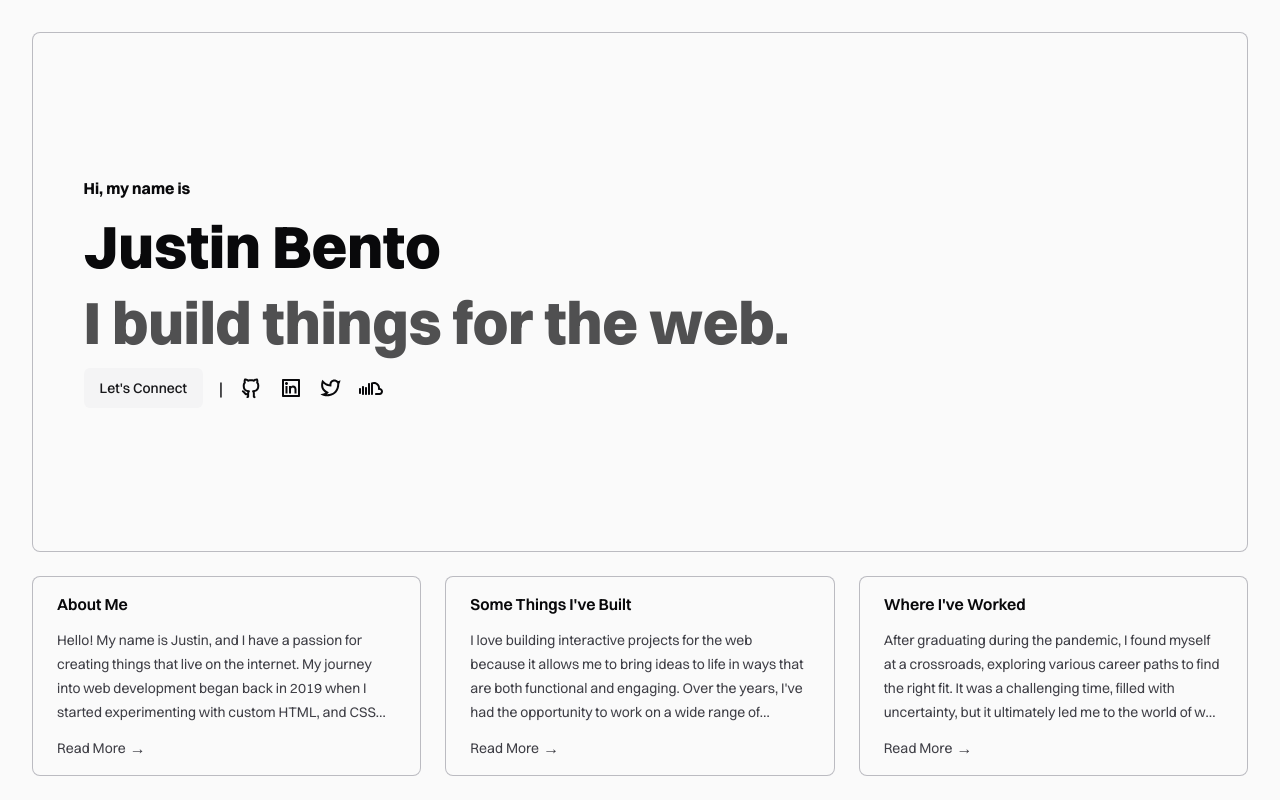
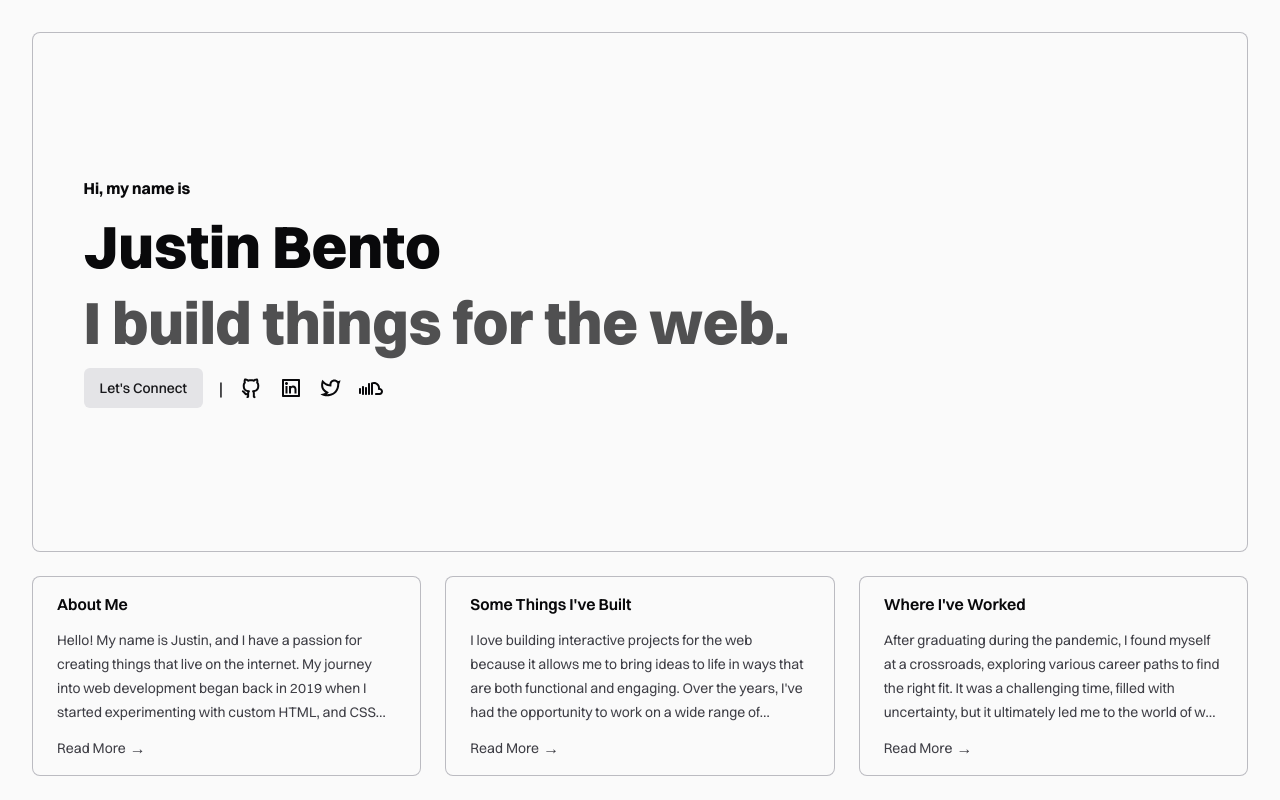
Before and after one commit to Justin-Bento/portfolio, a Next.js app: page / in a window 1280 px wide. Built offline with nearby package versions, Linux system fonts and the light colour scheme.

Commit message:
Updated the background color to be visable

```diff
--- a/app/(frontend)/page.tsx
+++ b/app/(frontend)/page.tsx
@@ -15,7 +15,9 @@ export default function Home() {
             <p className="scroll-m-20 font-extrabold text-6xl opacity-70">I build things for the web.</p>
             <div className="flex items-center gap-4">
               <Link href="/contact">
-                <Button variant="secondary">Let&#39;s Connect</Button>
+                <Button variant="secondary" className="bg-gray-200 hover:bg-gray-200/70">
+                  Let&#39;s Connect
+                </Button>
               </Link>
               <span className="block">|</span>
               <a target="_blank" rel="noopener noreferrer" href="https://github.com/Justin-Bento">
```
